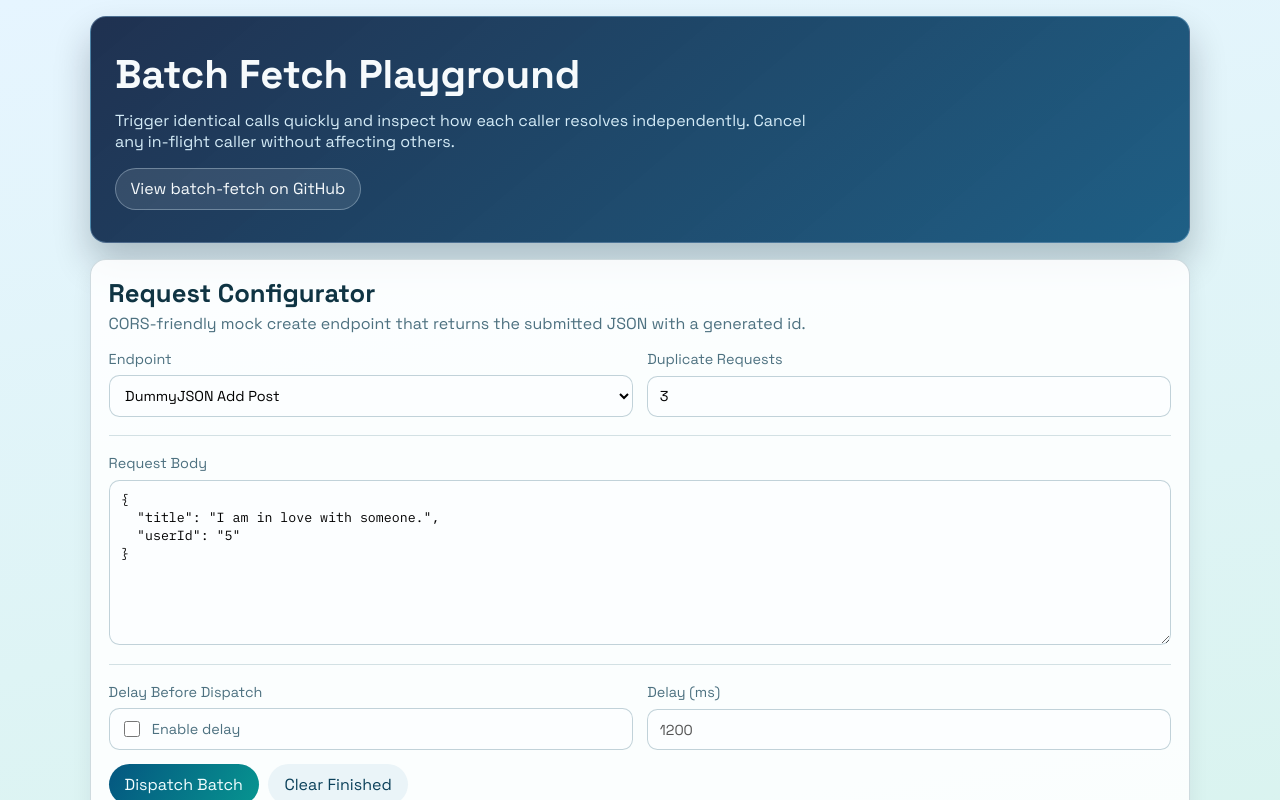
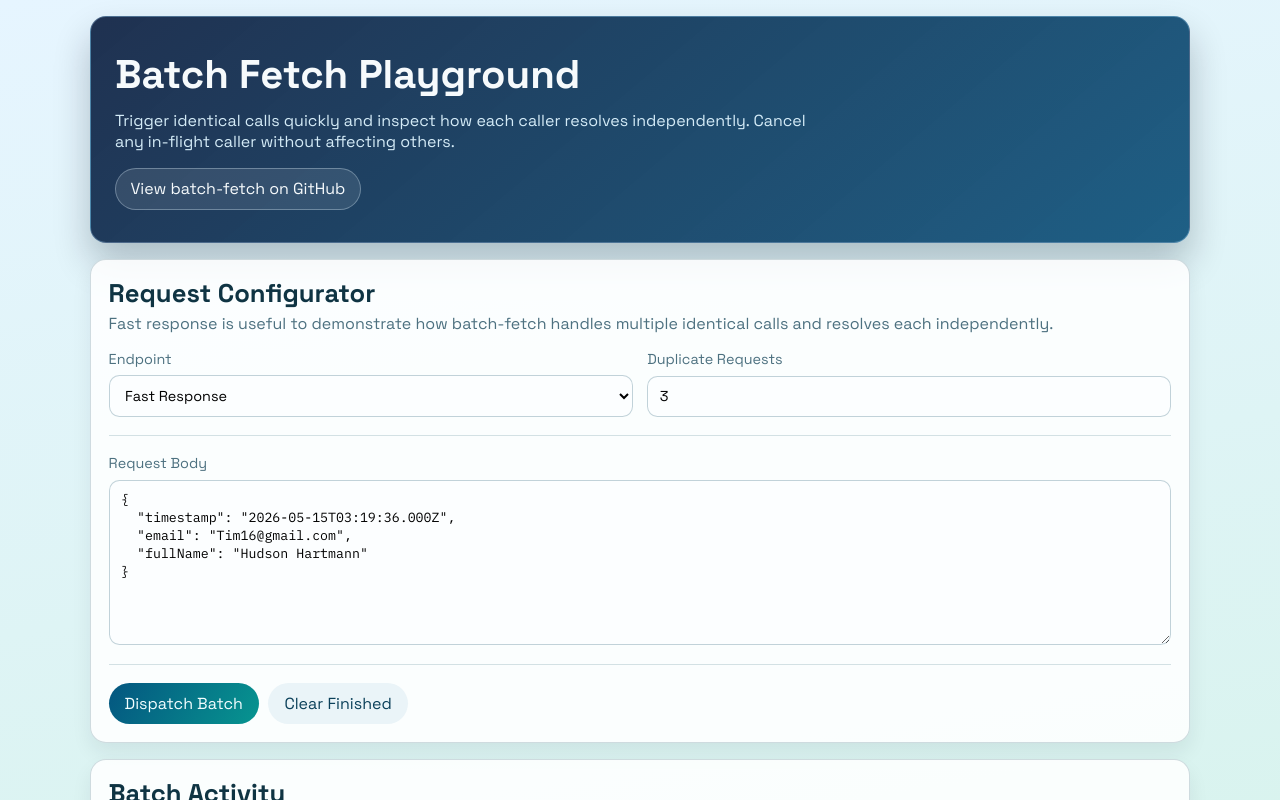
Before and after one commit to sofyansitorus/batch-fetch-playground, a React (Vite) app: page / in a window 1280 px wide. Shown: the top 800 px of the page. Built offline with nearby package versions, Linux system fonts and the light colour scheme.

Commit message:
Add faker dependency and update endpoint templates for dynamic payload generation

```diff
--- a/package.json
+++ b/package.json
@@ -13,6 +13,7 @@
     "preview": "vite preview"
   },
   "dependencies": {
+    "@faker-js/faker": "^10.4.0",
     "@sofyansitorus/batch-fetch": "^1.1.0",
     "react": "^19.2.6",
     "react-dom": "^19.2.6"
--- a/src/App.tsx
+++ b/src/App.tsx
@@ -1,6 +1,7 @@
 import type { ChangeEvent, FormEvent } from 'react'
 import { useMemo, useRef, useState } from 'react'
 import batchFetch from '@sofyansitorus/batch-fetch'
+import { faker } from '@faker-js/faker'
 import './App.css'
 import type {
   EndpointKey,
@@ -11,71 +12,70 @@ import type {
   RequestSummary,
 } from './types'
 
+const stringifyPayload = (payload: unknown): string => {
+  try {
+    return JSON.stringify(payload, null, 2)
+  } catch {
+    return ''
+  }
+}
+
+const processPayload = (
+  payload: Record<string, string> | (() => string),
+): string => {
+  if ('function' === typeof payload) {
+    return payload()
+  }
+
+  if ('object' === typeof payload) {
+    return stringifyPayload(payload)
+  }
+
+  return ''
+}
+
 const endpointTemplates: Record<EndpointKey, EndpointTemplate> = {
-  dummyJsonSearch: {
-    label: 'DummyJSON Product Search',
-    makeUrl: ({ payload }) =>
-      `https://dummyjson.com/products/search?${new URLSearchParams({ q: payload?.query?.toString() ?? '' }).toString()}`,
-    method: 'GET',
-    tip: 'CORS-friendly search endpoint that reflects the query in the returned results.',
-    initialPayload: {
-      query: 'laptop',
-    },
+  fastResponse: {
+    label: 'Fast Response',
+    makeUrl: () =>
+      'https://api.mockfly.dev/mocks/e1614434-8d9a-4e34-a6e9-d0d195b62912/fast',
+    method: 'POST',
+    tip: 'Fast response is useful to demonstrate how batch-fetch handles multiple identical calls and resolves each independently.',
+    initialPayload: () =>
+      stringifyPayload({
+        timestamp: new Date().toISOString(),
+        email: faker.internet.email(),
+        fullName: faker.person.fullName(),
+      }),
   },
-  dummyJsonPost: {
-    label: 'DummyJSON Add Post',
-    makeUrl: () => 'https://dummyjson.com/posts/add',
+  delayedResponse: {
+    label: 'Delayed Response (5s)',
+    makeUrl: () =>
+      'https://api.mockfly.dev/mocks/e1614434-8d9a-4e34-a6e9-d0d195b62912/delayed',
     method: 'POST',
-    tip: 'CORS-friendly mock create endpoint that returns the submitted JSON with a generated id.',
-    initialPayload: {
-      title: 'I am in love with someone.',
-      userId: '5',
-    },
-  },
-  jsonPlaceholder: {
-    label: 'JSONPlaceholder POST',
-    makeUrl: () => 'https://jsonplaceholder.typicode.com/posts',
-    method: 'POST',
-    tip: 'Popular fake REST endpoint for create operations.',
-    initialPayload: {
-      source: 'batch-fetch-demo',
-      timestamp: new Date().toISOString(),
-    },
-  },
-  fakestore: {
-    label: 'Fake Store API Product',
-    makeUrl: ({ payload }) =>
-      `https://fakestoreapi.com/products/${payload?.productId?.toString() ?? '1'}`,
-    method: 'GET',
-    tip: 'Public product endpoint useful for GET demos.',
-    initialPayload: {
-      productId: '1',
-    },
+    tip: 'Delayed response will have a 5-second delay. It is useful to demonstrate canceling certain request items without interrupting others.',
+    initialPayload: () =>
+      stringifyPayload({
+        timestamp: new Date().toISOString(),
+        email: faker.internet.email(),
+        fullName: faker.person.fullName(),
+      }),
   },
 }
 
 const initialSummary: RequestSummary = {
   total: 0,
-  scheduled: 0,
   pending: 0,
   success: 0,
   canceled: 0,
   error: 0,
 }
 
-const defaultEndpointKey: EndpointKey = 'dummyJsonPost'
+const defaultEndpointKey: EndpointKey = 'fastResponse'
 const defaultFormStateData: FormStateData = {
   endpointKey: defaultEndpointKey,
   duplicateCount: 3,
-  payload: endpointTemplates[defaultEndpointKey].initialPayload
-    ? JSON.stringify(
-        endpointTemplates[defaultEndpointKey].initialPayload,
-        null,
-        2,
-      )
-    : '',
-  useDispatchDelay: false,
-  dispatchDelayMs: 1200,
+  payload: processPayload(endpointTemplates[defaultEndpointKey].initialPayload),
 }
 
 const stripTrailingCommasFromJson = (input: string): string => {
@@ -149,13 +149,7 @@ function App() {
     updateFormStateData('endpointKey', newEndpointKey)
     updateFormStateData(
       'payload',
-      endpointTemplates[newEndpointKey].initialPayload
-        ? JSON.stringify(
-            endpointTemplates[newEndpointKey].initialPayload,
-            null,
-            2,
-          )
-        : '',
+      processPayload(endpointTemplates[newEndpointKey].initialPayload),
     )
   }
 
@@ -168,17 +162,6 @@ function App() {
 
   const updatePayload = (event: React.ChangeEvent<HTMLTextAreaElement>) => {
     updateFormStateData('payload', event.target.value)
-  }
-
-  const updateUseDispatchDelay = (event: ChangeEvent<HTMLInputElement>) => {
-    updateFormStateData('useDispatchDelay', event.target.checked)
-  }
-
-  const updateFormDispatchDelayMs = (event: ChangeEvent<HTMLInputElement>) => {
-    updateFormStateData(
-      'dispatchDelayMs',
-      Number(event.target.value || defaultFormStateData.dispatchDelayMs),
-    )
   }
 
   const updateRequest = (id: string, partial: Partial<RequestRecord>) => {
@@ -215,11 +198,7 @@ function App() {
   }
 
   const clearFinished = () => {
-    setRequests((prev) =>
-      prev.filter(
-        (item) => item.status === 'scheduled' || item.status === 'pending',
-      ),
-    )
+    setRequests((prev) => prev.filter((item) => item.status === 'pending'))
   }
 
   const resetBatchState = () => {
@@ -244,18 +223,6 @@ function App() {
     const count = Number(formStateData.duplicateCount)
     if (!Number.isInteger(count) || count < 1 || count > 8) {
       setGlobalError('Duplicate requests must be an integer between 1 and 8.')
-      return
-    }
-
-    const delayMs = Number(formStateData.dispatchDelayMs)
-    const useDelay = formStateData.useDispatchDelay
-    if (
-      useDelay &&
-      (!Number.isInteger(delayMs) || delayMs < 100 || delayMs > 10000)
-    ) {
-      setGlobalError(
-        'Dispatch delay must be an integer between 100 and 10000 ms.',
-      )
       return
     }
 
@@ -333,8 +300,8 @@ function App() {
         endpointLabel: activeTemplate.label,
         url,
         method: baseOptions.method ?? activeTemplate.method,
-        optionsPreview: JSON.stringify(baseOptions, null, 2),
-        status: useDelay ? 'scheduled' : 'pending',
+        optionsPreview: stringifyPayload(baseOptions),
+        status: 'pending',
         response: null,
         error: null,
       }),
@@ -384,15 +351,7 @@ function App() {
         }
       }
 
-      if (useDelay) {
-        const timeoutId = setTimeout(() => {
-          timeoutRef.current.delete(entity.id)
-          void runRequest()
-        }, delayMs)
-        timeoutRef.current.set(entity.id, timeoutId)
-      } else {
-        void runRequest()
-      }
+      void runRequest()
     })
   }
 
@@ -473,40 +432,6 @@ function App() {
           </label>
           <div className="field-separator" aria-hidden="true" />
 
-          <label>
-            <span>Delay Before Dispatch</span>
-            <div className="inline-toggle">
-              <input
-                name="useDispatchDelay"
-                type="checkbox"
-                checked={formStateData.useDispatchDelay}
-                onChange={updateUseDispatchDelay}
-              />
-              <span>Enable delay</span>
-            </div>
-          </label>
-
-          <label>
-            Delay (ms)
-            <input
-              name="dispatchDelayMs"
-              type="number"
-              min={100}
-              max={10000}
-              step={100}
-              disabled={!formStateData.useDispatchDelay}
-              value={formStateData.dispatchDelayMs}
-              onChange={updateFormDispatchDelayMs}
-            />
-          </label>
-
-          {formStateData.useDispatchDelay && (
-            <p className="hint-banner full-width">
-              Hint: Delay is useful to demonstrate canceling certain request
-              items before they are dispatched to the network.
-            </p>
-          )}
-
           {globalError && <p className="error-banner">{globalError}</p>}
 
           <div className="button-row">
@@ -526,10 +451,6 @@ function App() {
           <article>
             <strong>{summary.total}</strong>
             <span>Total</span>
-          </article>
-          <article>
-            <strong>{summary.scheduled}</strong>
-            <span>Scheduled</span>
           </article>
           <article>
             <strong>{summary.pending}</strong>
@@ -571,11 +492,9 @@ function App() {
                 {item.method} {item.url}
               </p>
               <p className="meta-line">
-                {item.status === 'scheduled'
-                  ? 'Scheduled: waiting for dispatch delay...'
-                  : item.status === 'pending'
-                    ? 'Dispatched: waiting for response...'
-                    : 'Finished'}
+                {item.status === 'pending'
+                  ? 'Dispatched: waiting for response...'
+                  : 'Finished'}
               </p>
 
               <details>
@@ -588,7 +507,7 @@ function App() {
                   <summary>
                     Response {item.response.status} {item.response.statusText}
                   </summary>
-                  <pre>{JSON.stringify(item.response.payload, null, 2)}</pre>
+                  <pre>{stringifyPayload(item.response.payload)}</pre>
                 </details>
               )}
 
@@ -598,9 +517,7 @@ function App() {
                 <button
                   type="button"
                   className="danger"
-                  disabled={
-                    item.status !== 'pending' && item.status !== 'scheduled'
-                  }
+                  disabled={item.status !== 'pending'}
                   onClick={() => cancelRequest(item.id)}
                 >
                   Cancel This Request
```
Also changed, not shown: src/types.ts (+3 -15 lines), 1 other file (tests, documents, lock files or other folders).
